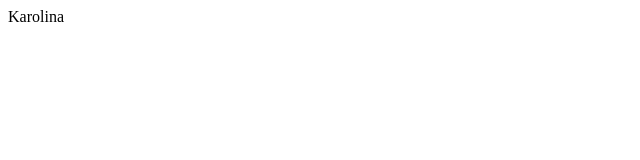
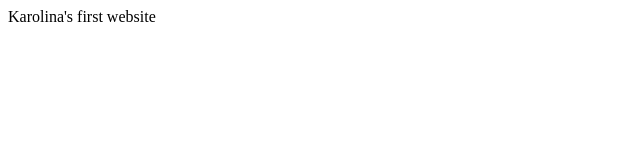
Before and after one commit to karolinakulpinska/prework-study-guide, a plain HTML site: page index.html in a window 1280 px wide. Shown: the whole page, without its empty margins (0-640 px from the left). Drawn offline with Linux system fonts and the light colour scheme.

Commit message:
Update index.html

```diff
--- a/index.html
+++ b/index.html
@@ -7,6 +7,6 @@
     <title>Document</title>
 </head>
 <body>
-    Karolina
+    Karolina's first website
 </body>
 </html>
```
